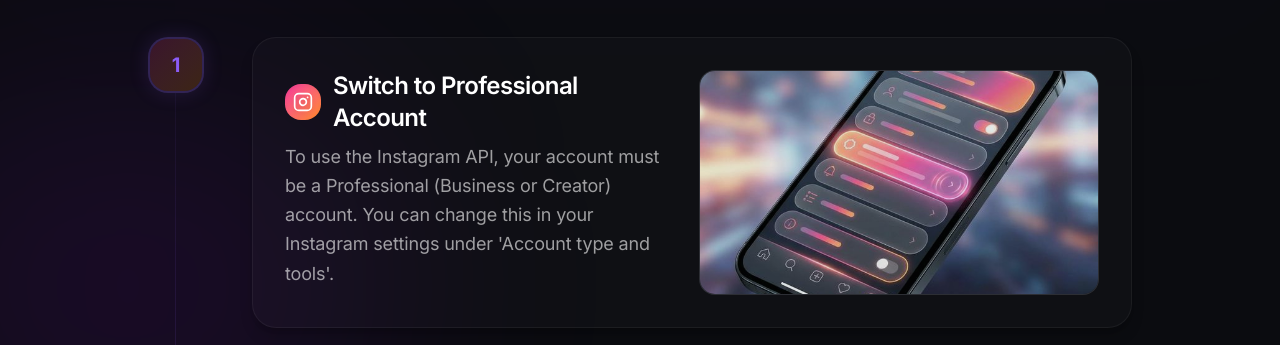
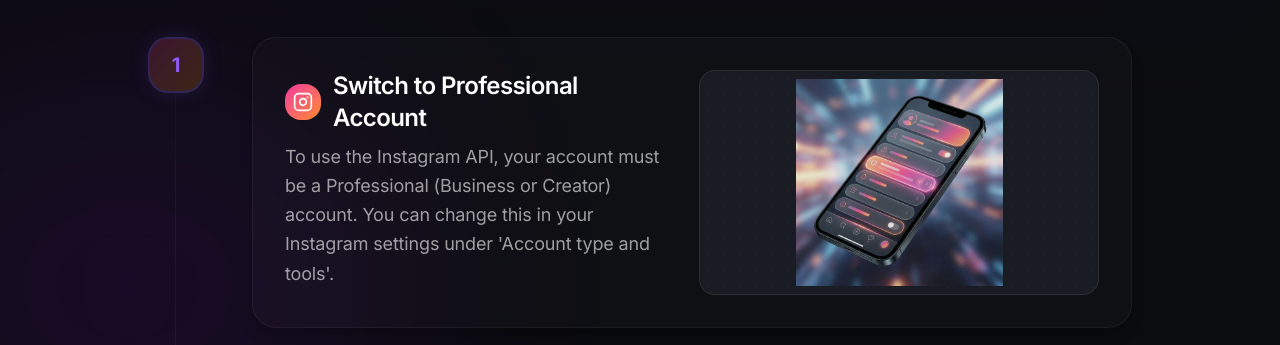
Before and after one commit to AliKassem120/Project1-Ghostagent, a Next.js app: page /how-to-connect in a window 1280 px wide. Shown: the part 404-749 px from the top of the page. Built offline with nearby package versions, Linux system fonts and the light colour scheme; no server answers.

Commit message:
style(docs): fix image fitting in connection guide

```diff
--- a/src/app/how-to-connect/page.tsx
+++ b/src/app/how-to-connect/page.tsx
@@ -134,13 +134,13 @@ export default function HowToConnectPage() {
                                         </div>
 
                                         {/* Mockup Image Box */}
-                                        <div className="w-full xl:w-[400px] aspect-[16/9] sm:aspect-video rounded-xl bg-[#1A1C23] border border-white/[0.08] flex flex-col items-center justify-center text-white/20 group-hover:border-primary/20 transition-colors overflow-hidden relative shadow-inner">
+                                        <div className="w-full xl:w-[400px] aspect-[16/9] sm:aspect-video rounded-xl bg-[#1A1C23] border border-white/[0.08] flex items-center justify-center p-2 text-white/20 group-hover:border-primary/20 transition-colors overflow-hidden relative shadow-inner">
                                             <div className="absolute inset-0 bg-[radial-gradient(circle_at_center,rgba(255,255,255,0.03)_1px,transparent_1px)] bg-[size:16px_16px] opacity-50 z-0" />
                                             {/* eslint-disable-next-line @next/next/no-img-element */}
                                             <img
                                                 src={step.image}
                                                 alt={step.title}
-                                                className="w-full h-full object-cover relative z-10 opacity-90 group-hover:opacity-100 transition-opacity duration-500"
+                                                className="w-full h-full object-contain rounded-lg relative z-10 opacity-90 group-hover:opacity-100 transition-opacity duration-500"
                                             />
                                         </div>
 
```
